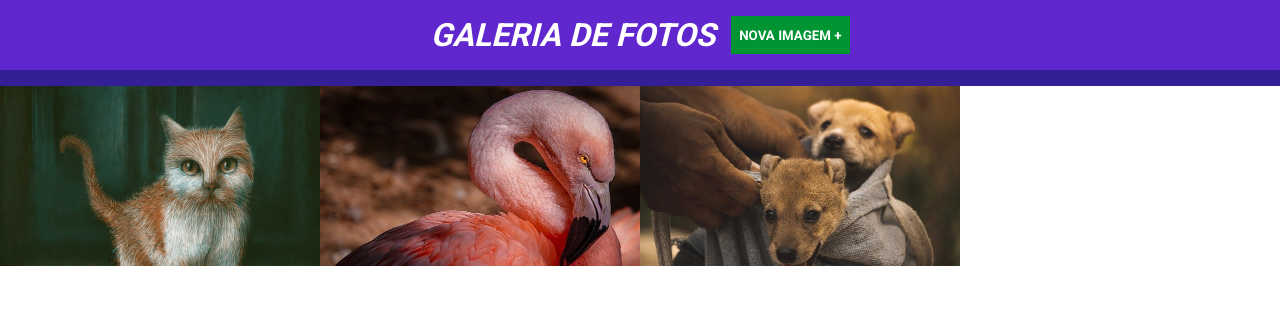
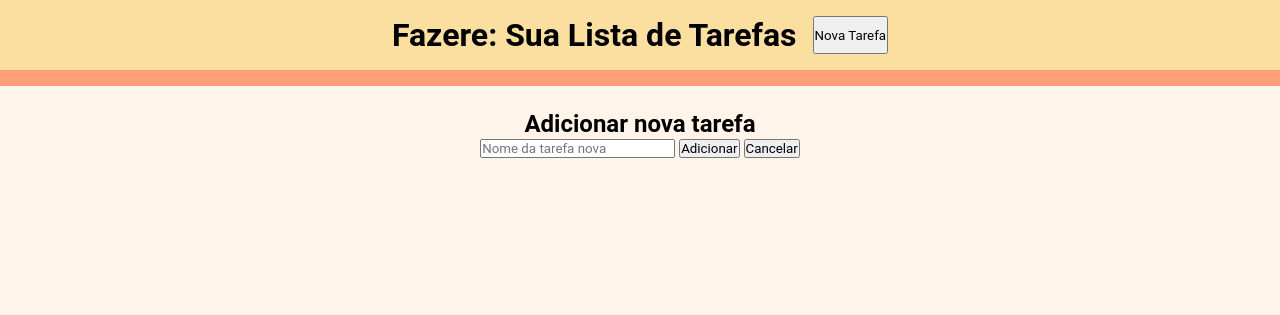
Before and after one commit to jhonleoni/galeria-jquery, a plain HTML site: page index.html in a window 1280 px wide. Drawn offline with nearby package versions, Linux system fonts and the light colour scheme.

Commit message:
HTML structure and styles

```diff
--- a/index.html
+++ b/index.html
@@ -1,58 +1,24 @@
 <!DOCTYPE html>
-<html lang="pt-BR">
-
+<html lang="pt-br">
 <head>
     <meta charset="UTF-8">
     <meta name="viewport" content="width=device-width, initial-scale=1.0">
-    <title>JQuery</title>
-    <link rel="preconnect" href="http://fonts.googleapis.com">
-    <link rel="preconnect" href="http://fonts.gstatic.com" crossorigin>
-    <link href="https://fonts.googleapis.com/css2?family=Roboto:wght@400;700&display=swap" rel="stylesheet">
-    <link rel="stylesheet" href="./main.css">
-
+    <title>Fazere: Lista de Tarefas</title>
+    <link rel="stylesheet" href="main.css">
 </head>
-
 <body>
     <header>
-        <h1>Galeria de Fotos</h1>
-        <button type="button">Nova imagem +</button>
+        <h1>Fazere: Sua Lista de Tarefas</h1>
+        <button type="button">Nova Tarefa</button>
     </header>
     <form>
-        <h2>Inserir nova imagem</h2>
-        <input type="url" id="endereco-imagem-nova" required placeholder="URL da imagem">
+        <h2>Adicionar nova tarefa</h2>
+        <input type="text" id="nova-tarefa" required placeholder="Nome da tarefa nova">
         <button type="submit">Adicionar</button>
         <button type="reset" id="botao-cancelar">Cancelar</button>
     </form>
-    <ul>
-        <li>
-            <img src="./images/foto1.jpg" alt="pintura de um gato">
-            <div class="overlay-imagem-link">
-                <a href="./images/foto1.jpg" title="ver imagem em tamanho real" target="_blank">
-                    Ver imagem em tamanho real
-                </a>
-            </div>
-        </li>
-        <li>
-            <img src="./images/foto2.jpg" alt="pintura de um gato">
-            <div class="overlay-imagem-link">
-                <a href="./images/foto1.jpg" title="ver imagem em tamanho real" target="_blank">
-                    Ver imagem em tamanho real
-                </a>
-            </div>
-        </li>
-        <li>
-            <img src="./images/foto3.jpg" alt="pintura de um gato">
-            <div class="overlay-imagem-link">
-                <a href="./images/foto3.jpg" title="ver imagem em tamanho real" target="_blank">
-                    Ver imagem em tamanho real
-                </a>
-            </div>
-        </li>
-    </ul>
 
     <script src="https://code.jquery.com/jquery-3.7.1.min.js"></script>
     <script src="./main.js"></script>
-
 </body>
-
 </html>
--- a/main.css
+++ b/main.css
@@ -6,82 +6,24 @@
 }
 
 header {
-    background-color: #5f27cd;
+    background-color: #FADFA1;
     padding: 16px 0;
-    color: #fff;
+    color: #000;
     display: flex;
-    border-bottom: 16px solid #341f97;
+    border-bottom: 16px solid #FFA07A;
     justify-content: center;
-    text-transform: uppercase;
-    font-style: italic;
 }
 
 header button {
     margin-left: 16px;
 }
 
+body{
+    background-color: #FFF4EA;
+}
+
 form {
-    background-color: #c8d6e5;
     padding: 24px 0;
     text-align: center;
-    display: none;
+    display: block;
 }
-
-form h2 {
-    margin-bottom: 16px;
-}
-
-input,
-button {
-    padding: 8px;
-}
-
-button {
-    background-color: #009432;
-    border: none;
-    font-weight: bold;
-    text-transform: uppercase;
-    color: #fff;
-    cursor: pointer;
-}
-
-#botao-cancelar {
-    background-color: red;
-}
-
-ul {
-    display: flex;
-    flex-wrap: wrap;
-}
-
-ul li {
-    max-width: 25%;
-    list-style: none;
-    position: relative;
-    max-height: 180px;
-    overflow-y: hidden;
-}
-
-ul li img {
-    width: 100%;
-}
-
-.overlay-imagem-link {
-    padding: 16px;
-    background-color: rgba(0, 0, 0, 0.7);
-    position: absolute;
-    bottom: 0;
-    left: 0;
-    width: 100%;
-    opacity: 0;
-    transition: all ease .9s;
-}
-
-.overlay-imagem-link a {
-    color: #fff;
-    text-decoration: none;
-}
-
-ul li:hover .overlay-imagem-link {
-    opacity: 1;
-}
```
Also changed, not shown: indexJQ.html (deleted, +0 -17 lines).
